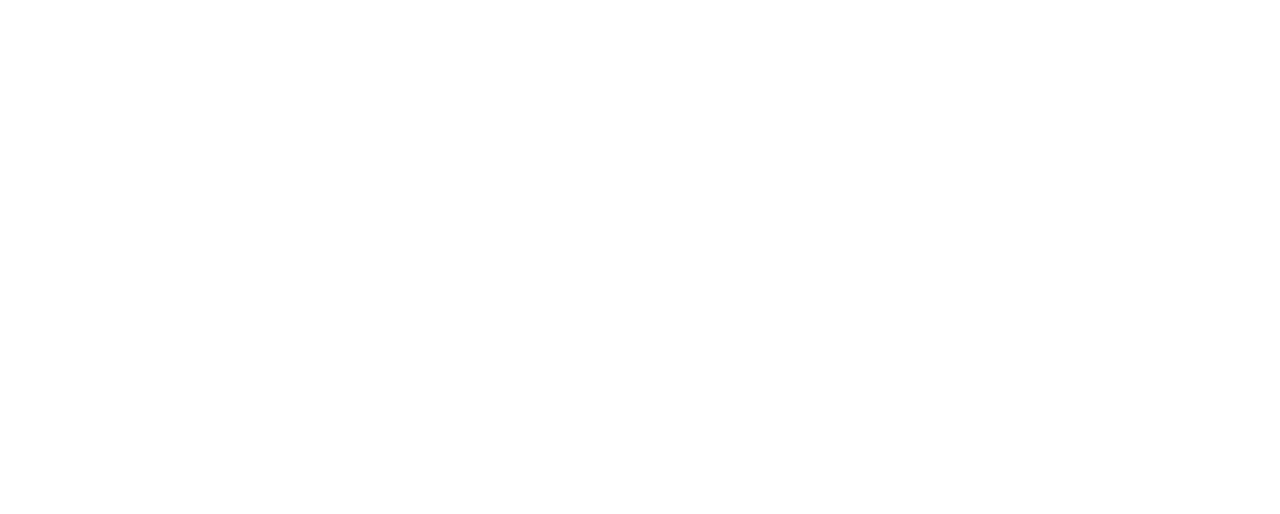
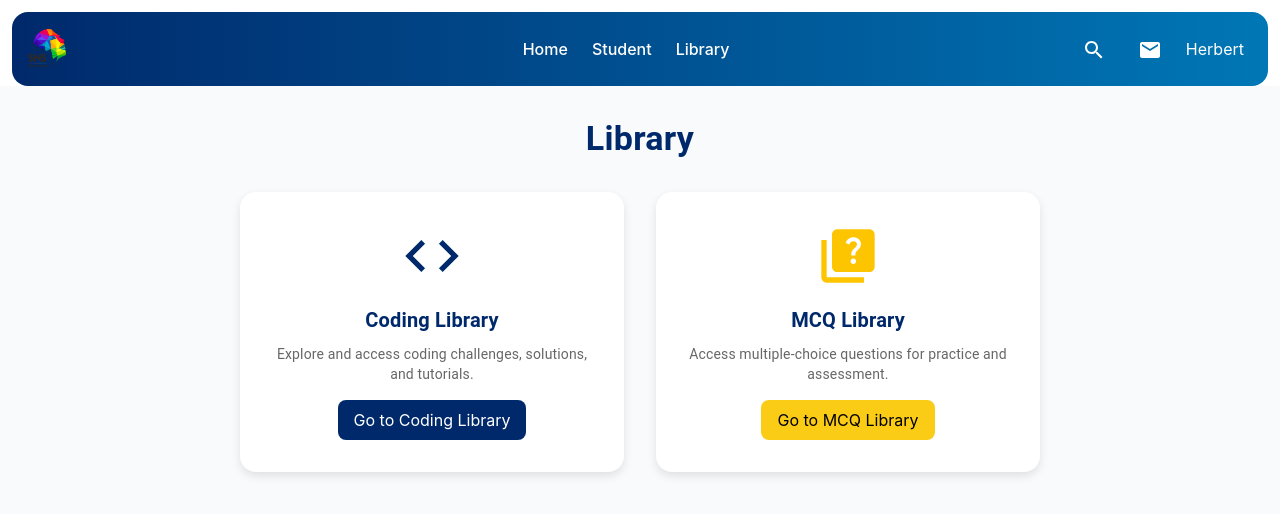
Before and after one commit to mk070/ihub-test-portal, a React (Create React App) app in the folder Frontend/: page /library in a window 1280 px wide. Before the commit this address had no page. Shown: the top 514 px of the page. Built offline with nearby package versions, Linux system fonts and the light colour scheme.

Commit message:
ui update

```diff
--- a/Frontend/src/App.js
+++ b/Frontend/src/App.js
@@ -25,6 +25,7 @@ import ViewContest from './pages/staff/coding/ViewContest';
 import Assesment from './pages/staff/coding/Assesment';
 import QuestionsLibrary from './pages/staff/coding/QuestionsLibrary';
 import Questions from './pages/staff/coding/Questions';
+import Library from './pages/Library';
 // Layout component for wrapping student routes
 const StudentLayout = () => (
   <>
@@ -63,6 +64,7 @@ function App() {
         <Route path="/staffsignup" element={<Signup />} />
         <Route element={<StaffLayout />}>
           <Route path="/staffdashboard" element={<Dashboard />} />
+          <Route path="/library" element={<Library />} />
           <Route path="/assesment" element={<Assesment />} />
           <Route path="/coding" element={<ContestDashboard />} />
           <Route path="/SelectTestOption" element={<SelectTestOption />} />
--- /dev/null
+++ b/Frontend/src/pages/Library.jsx
@@ -0,0 +1,110 @@
+import React from "react";
+import { Box, Grid, Typography, Card, CardContent, Button } from "@mui/material";
+import { useNavigate } from "react-router-dom";
+import CodeIcon from "@mui/icons-material/Code";
+import QuizIcon from "@mui/icons-material/Quiz";
+
+const Library = () => {
+  const navigate = useNavigate();
+
+  return (
+    <Box sx={{ padding: "2rem", minHeight: "100vh", bgcolor: "#F8FAFC" }}>
+      <Typography
+        variant="h4"
+        align="center"
+        sx={{ fontWeight: "bold", mb: 4, color: "#00296B" }}
+      >
+        Library
+      </Typography>
+
+      <Grid container spacing={4} justifyContent="center">
+        {/* Coding Library Card */}
+        <Grid item xs={12} sm={6} md={4}>
+          <Card
+            sx={{
+                height:'280px',
+              borderRadius: "16px",
+              boxShadow: "0px 4px 10px rgba(0, 0, 0, 0.1)",
+              "&:hover": { transform: "scale(1.02)", transition: "0.3s" },
+            }}
+          >
+            <CardContent
+              sx={{
+                textAlign: "center",
+                padding: "2rem",
+              }}
+            >
+              <CodeIcon sx={{ fontSize: 64, color: "#00296B" }} />
+              <Typography
+                variant="h6"
+                sx={{ fontWeight: "bold", mt: 2, color: "#00296B" }}
+              >
+                Coding Library
+              </Typography>
+              <Typography
+                variant="body2"
+                color="textSecondary"
+                sx={{ mt: 1, mb: 2 }}
+              >
+                Explore and access coding challenges, solutions, and tutorials.
+              </Typography>
+              <button
+                variant="contained"
+                onClick={() => navigate("/library/coding")}
+                className="px-4 py-2 bg-[#00296B] text-white rounded-lg hover:bg-yellow-500 transition-colors"
+
+              >
+                Go to Coding Library
+              </button>
+            </CardContent>
+          </Card>
+        </Grid>
+
+        {/* MCQ Library Card */}
+        <Grid item xs={12} sm={6} md={4}>
+          <Card
+            sx={{
+                height:'280px',
+              borderRadius: "16px",
+              boxShadow: "0px 4px 10px rgba(0, 0, 0, 0.1)",
+              "&:hover": { transform: "scale(1.02)", transition: "0.3s" },
+            }}
+          >
+            <CardContent
+              sx={{
+                textAlign: "center",
+                padding: "2rem",
+              }}
+            >
+              <QuizIcon sx={{ fontSize: 64, color: "#FDC500" }} />
+              <Typography
+                variant="h6"
+                sx={{ fontWeight: "bold", mt: 2, color: "#00296B" }}
+              >
+                MCQ Library
+              </Typography>
+              <Typography
+                variant="body2"
+                color="textSecondary"
+                sx={{ mt: 1, mb: 2 }}
+              >
+                Access multiple-choice questions for practice and assessment.
+              </Typography>
+              <button
+                variant="contained"
+                onClick={() => navigate("/library/mcq")}
+
+                className="px-4 py-2 bg-yellow-400 text-black rounded-lg hover:bg-yellow-500 transition-colors"
+
+              >
+                Go to MCQ Library
+              </button>
+            </CardContent>
+          </Card>
+        </Grid>
+      </Grid>
+    </Box>
+  );
+};
+
+export default Library;
--- a/Frontend/src/pages/staff/Dashboard.jsx
+++ b/Frontend/src/pages/staff/Dashboard.jsx
@@ -2,9 +2,10 @@ import React, { useState } from 'react';
 import { FaChartBar, FaUsers, FaClipboardList, FaCheckCircle } from 'react-icons/fa';
 import StatsCard from '../../components/staff/StatsCard';
 import TestCard from '../../components/staff/TestCard';
-import { Dialog, DialogTitle, DialogContent, DialogActions, Button, Typography, Grid, Box } from '@mui/material';
+import { Dialog, DialogTitle, DialogContent, IconButton ,DialogActions, Button, Typography, Grid, Box } from '@mui/material';
 import mcq from '../../assets/mcq.png'
 import code from '../../assets/code.png'
+import CloseIcon from '@mui/icons-material/Close';
 
 function Dashboard() {
   const stats = [
@@ -87,33 +88,59 @@ function Dashboard() {
       </div>
 
       {/* Modal for Create Test */}
-      <Dialog open={isModalOpen} onClose={handleModalClose} maxWidth="sm" fullWidth>
+      <Dialog
+      open={isModalOpen}
+      onClose={handleModalClose}
+      maxWidth="sm"
+      fullWidth
+      sx={{
+        '& .MuiDialog-paper': {
+          borderRadius: '16px',
+          padding: '16px',
+          position: 'relative',
+        },
+      }}
+    >
       <DialogTitle>
-          <Typography variant="h6" align="center">
+        <Typography variant="h6" align="center" fontWeight="bold">
           Select Test Type
         </Typography>
+        <IconButton
+          aria-label="close"
+          onClick={handleModalClose}
+          sx={{
+            position: 'absolute',
+            right: 8,
+            top: 8,
+            color: (theme) => theme.palette.grey[500],
+          }}
+        >
+          <CloseIcon />
+        </IconButton>
       </DialogTitle>
       <DialogContent>
-          <Grid container spacing={2}>
+        <Grid container spacing={3} sx={{ mt: 2 }}>
           <Grid item xs={6}>
             <Box
               sx={{
                 p: 3,
-                  textAlign: "center",
-                  border: "1px solid #E0E0E0",
-                  borderRadius: "12px",
-                  cursor: "pointer",
-                  "&:hover": { backgroundColor: "#F5F5F5" },
+                textAlign: 'center',
+                height:'230px',
+                border: '1px solid #E0E0E0',
+                borderRadius: '12px',
+                cursor: 'pointer',
+                transition: 'background-color 0.3s',
+                '&:hover': { backgroundColor: '#F5F5F5' },
               }}
               onClick={() => {
-                  console.log("Skill Assessment selected");
+                console.log('Skill Assessment selected');
                 handleModalClose();
               }}
             >
               <img
-                  src={mcq}
+                src={mcq} // Replace with the actual image URL
                 alt="Skill Assessment"
-                  style={{ maxWidth: "80px", margin: "0 auto" }}
+                style={{ maxWidth: '80px', margin: '0 auto' }}
               />
               <Typography variant="h6" mt={2}>
                 Skill Assessment
@@ -127,21 +154,23 @@ function Dashboard() {
             <Box
               sx={{
                 p: 3,
-                  textAlign: "center",
-                  border: "1px solid #E0E0E0",
-                  borderRadius: "12px",
-                  cursor: "pointer",
-                  "&:hover": { backgroundColor: "#F5F5F5" },
+                height:'230px',
+                textAlign: 'center',
+                border: '1px solid #E0E0E0',
+                borderRadius: '12px',
+                cursor: 'pointer',
+                transition: 'background-color 0.3s',
+                '&:hover': { backgroundColor: '#F5F5F5' },
               }}
               onClick={() => {
-                  console.log("Code Contest selected");
+                console.log('Code Contest selected');
                 handleModalClose();
               }}
             >
               <img
-                  src={code}
+                src={code} // Replace with the actual image URL
                 alt="Code Contest"
-                  style={{ maxWidth: "80px", margin: "0 auto" }}
+                style={{ maxWidth: '80px', margin: '0 auto' }}
               />
               <Typography variant="h6" mt={2}>
                 Code Contest
@@ -153,12 +182,21 @@ function Dashboard() {
           </Grid>
         </Grid>
       </DialogContent>
-        <DialogActions>
-          <Button onClick={handleModalClose} color="primary">
-            Close
-          </Button>
+      <DialogActions sx={{ justifyContent: 'center', mt: 2 }}>
+        <Typography
+          variant="body2"
+          color="textSecondary"
+          sx={{
+            textAlign: 'center',
+            width: '100%',
+            marginBottom: '16px',
+          }}
+        >
+          You can select a test type to proceed or close the dialog.
+        </Typography>
       </DialogActions>
     </Dialog>
+
     </div>
   );
 }
--- a/Frontend/src/pages/staff/StaffNavbar.jsx
+++ b/Frontend/src/pages/staff/StaffNavbar.jsx
@@ -1,4 +1,5 @@
 import React, { useState } from "react";
+import { Link, useNavigate } from 'react-router-dom';
 import {
   AppBar,
   Toolbar,
@@ -52,6 +53,7 @@ const StyledInputBase = styled(InputBase)(({ theme }) => ({
 
 const StaffNavbar = () => {
   const [anchorEl, setAnchorEl] = useState(null);
+  const navigate = useNavigate();
 
   const handleMenuOpen = (event) => {
     setAnchorEl(event.currentTarget);
@@ -73,11 +75,19 @@ const StaffNavbar = () => {
               <img src={logo} alt="Logo" className="h-10" />
 
             </div>
-            <div className="flex items-center gap-8">
+            <div className="flex ml-40 items-center gap-8">
               <nav className="flex gap-6 text-white">
-                <a href="#" className="font-medium">Home</a>
-                <a href="#" className="font-medium">Student</a>
-                <a href="#" className="font-medium">Library</a>
+                <Link to="/staffdashboard" className="font-medium text-white hover:text-yellow-500">
+                    Home
+                </Link>
+                <Link to="/students" className="font-medium text-white hover:text-yellow-500">
+                   Student
+                </Link>
+                <Link to="/library" className="font-medium  text-white hover:text-yellow-500">
+                  Library
+                </Link>
+                <a href="#" className="font-medium"></a>
+                <a href="/" className="font-medium"></a>
               </nav>
             </div>
             <div className="flex items-center gap-4 text-white">
```
Lines whose indentation alone changed are shown as unchanged.
